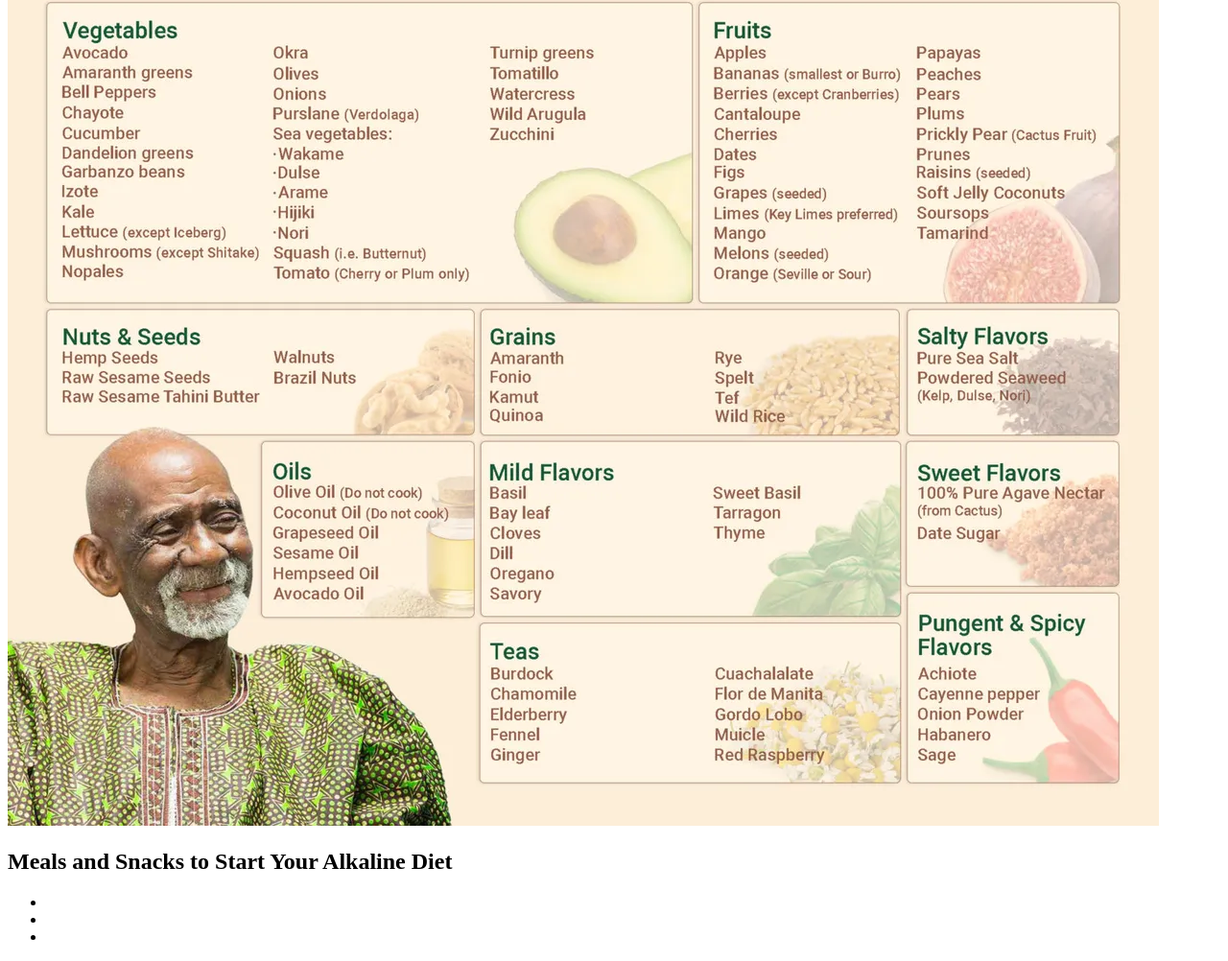
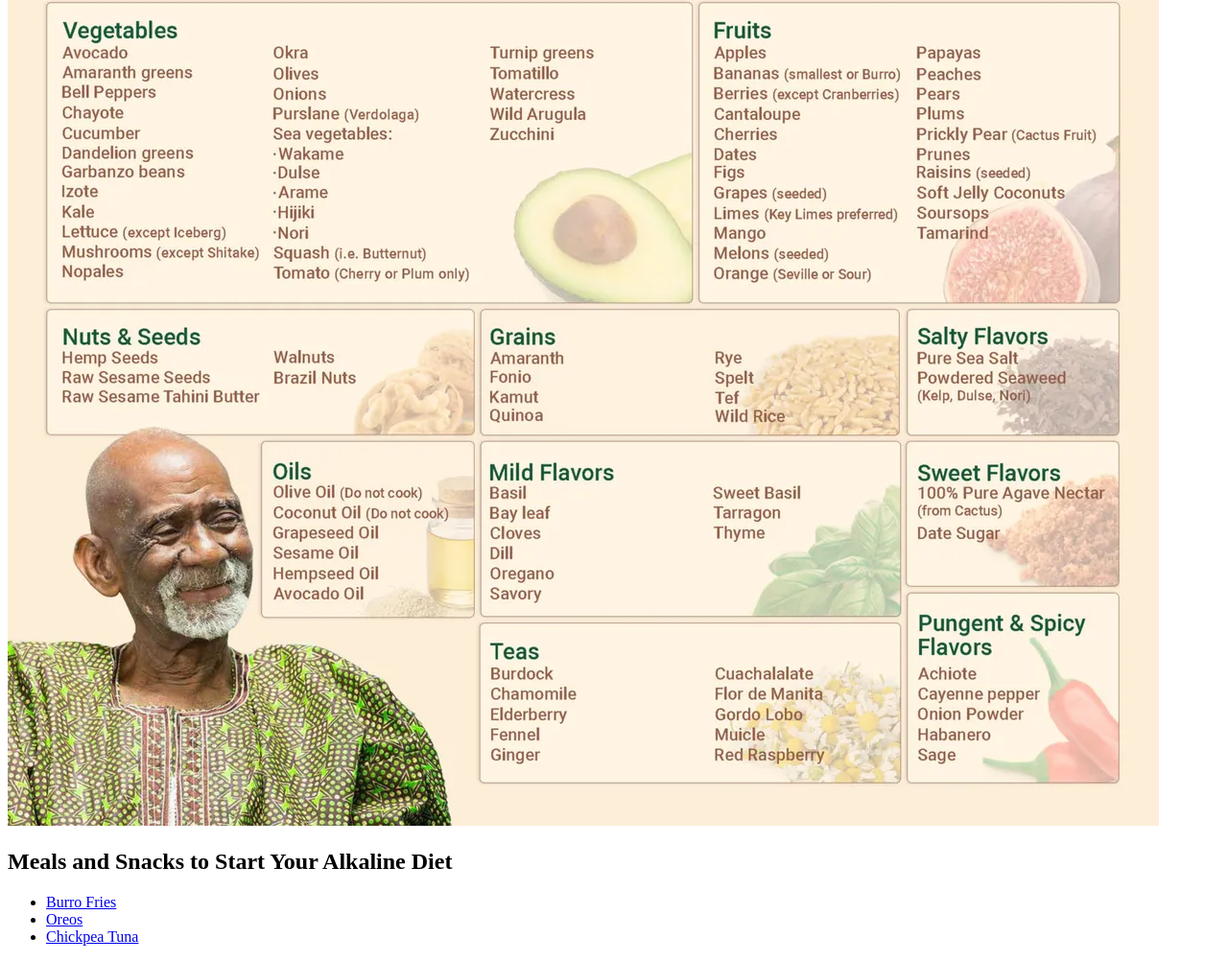
Before and after one commit to aebelgirma/odin-recipes, a plain HTML site: page index.html in a window 1280 px wide. Shown: the part 119-1121 px from the top of the page at 96% size. Drawn offline with Linux system fonts and the light colour scheme.

Commit message:
index.html

```diff
--- a/index.html
+++ b/index.html
@@ -12,9 +12,9 @@
             <h2>Meals and Snacks to Start Your Alkaline Diet</h2>
             <div>
                 <ul>
-                    <li><a href='./recipes/burrofries.html'></a></li>
-                    <li><a href='./recipes/oreos.html'></a></li>
-                    <li><a href='./recipes/tuna.html'></a></li>
+                    <li><a href='./recipes/burrofries.html'>Burro Fries</a></li>
+                    <li><a href='./recipes/oreos.html'>Oreos</a></li>
+                    <li><a href='./recipes/tuna.html'>Chickpea Tuna</a></li>
                 </ul>
             </div>
         </body>
```
